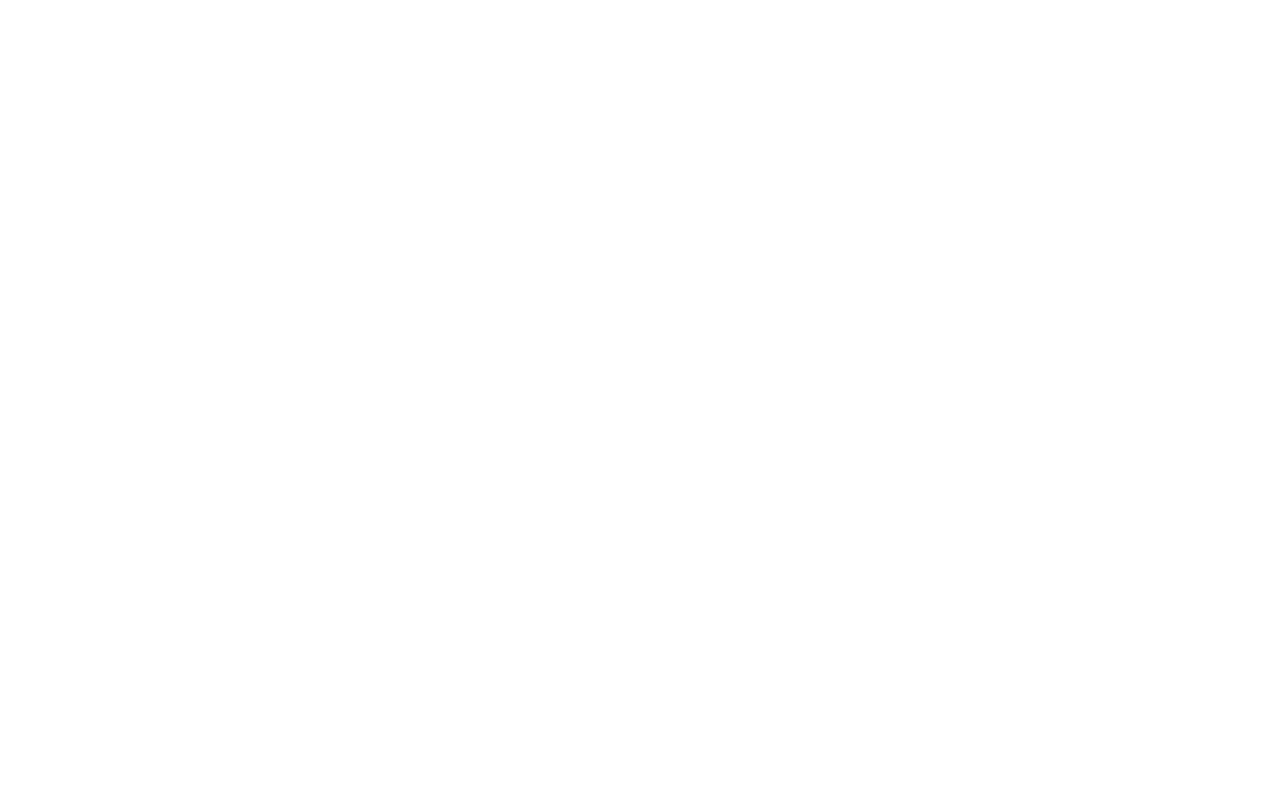
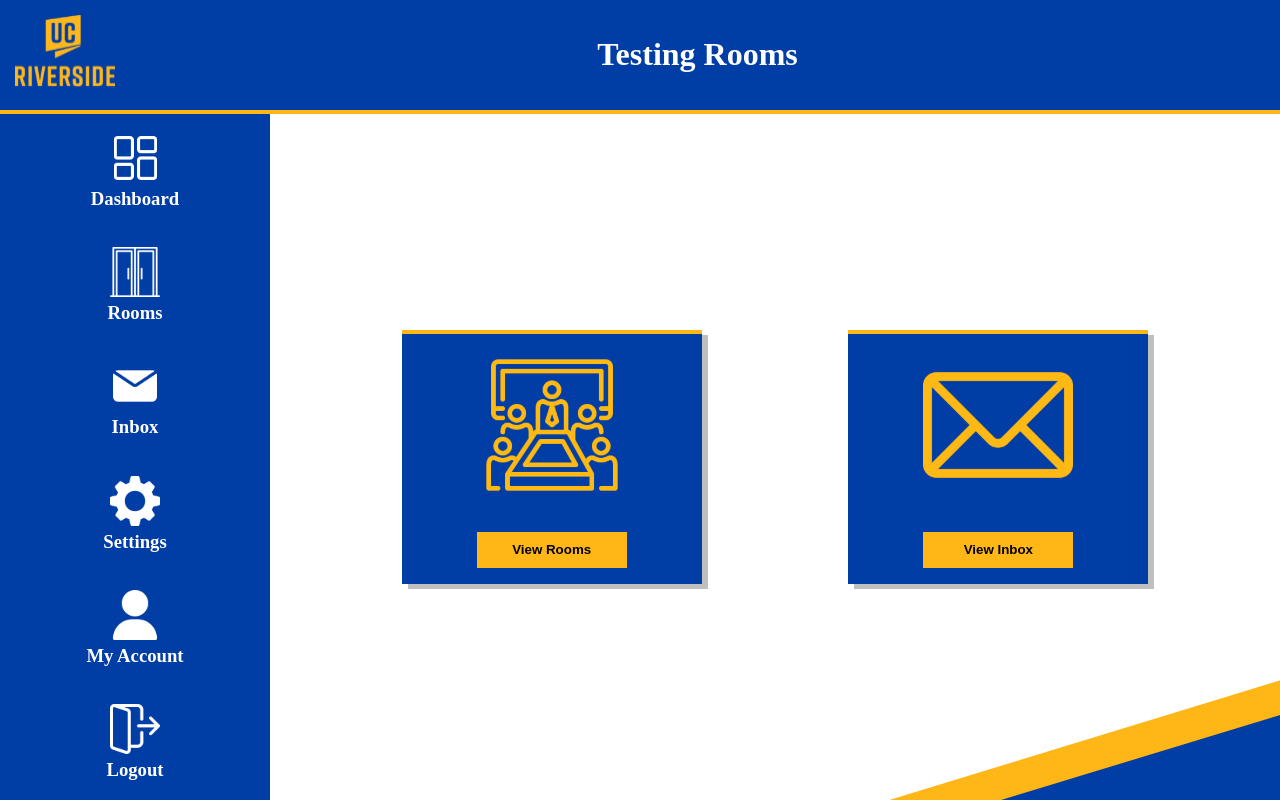
Before and after one commit to kninja99/UCR-Testing-Center-Application, a Vue app in the folder frontend/: page /proctor/rooms in a window 1280 px wide. Built offline with nearby package versions, Linux system fonts and the light colour scheme.

Commit message:
Proctor Room Select Page Created with routing

```diff
--- a/frontend/src/router/index.js
+++ b/frontend/src/router/index.js
@@ -5,6 +5,7 @@
 import AdminRoomSelect from '../views/AdminRoomSelect.vue';
 import AdminInbox from '../views/AdminInbox.vue';
 import Proctor from '../views/Proctor.vue';
+import ProctorRoomSelect from '../views/ProctorRoomSelect.vue';
 
 Vue.use(VueRouter);
 
@@ -48,6 +49,11 @@
     name: 'Proctor',
     component: Proctor,
   },
+  {
+    path: '/proctor/rooms',
+    name: 'Proctor-Rooms',
+    component: ProctorRoomSelect,
+  },
 ];
 
 const router = new VueRouter({
--- /dev/null
+++ b/frontend/src/views/ProctorRoomSelect.vue
@@ -0,0 +1,36 @@
+<script>
+import Card from "../components/Card.vue"
+import NavBar from "../components/NavBar.vue"
+import CornerStyle from "../components/CornerStyle.vue"
+import Header from "../components/Header.vue";
+import NavBtn from "../components/NavBtn.vue";
+export default {
+    components: {
+        Card, NavBar, Header, CornerStyle, NavBtn
+    }
+}
+</script>
+
+
+
+<template>
+    <div class="admin-home">
+        <Header title="Testing Rooms"/>
+        <NavBtn/>
+
+        <!-- nav-elements is an array of objects that map nav elements -->
+        <!-- object {title:Sting , img:String , route:String} -->
+        <NavBar :nav-elements="[
+        { title: 'Dashboard', img: 'dashBoard-icon.svg', route: '/proctor' },
+        { title: 'Rooms', img: 'roomNav-icon.svg', route: 'proctor/rooms' },
+        { title: 'Inbox', img: 'mailNav-icon.svg', route: 'proctor/inbox' },
+        { title: 'Settings', img: 'settings-icon.svg', route: 'proctor/settings' },
+        { title: 'My Account', img: 'profile-icon.svg', route: 'proctor/account' },
+        { title: 'Logout', img: 'logout-icon.svg', route: '/login' }]" />
+        <div class="card-container">
+            <Card img-name="room-icon.svg" button-header="View Rooms" route="proctor/rooms" />
+            <Card img-name="email-icon.svg" button-header="View Inbox" route="proctor/inbox" />
+        </div>
+        <CornerStyle />
+    </div>
+</template>
```
